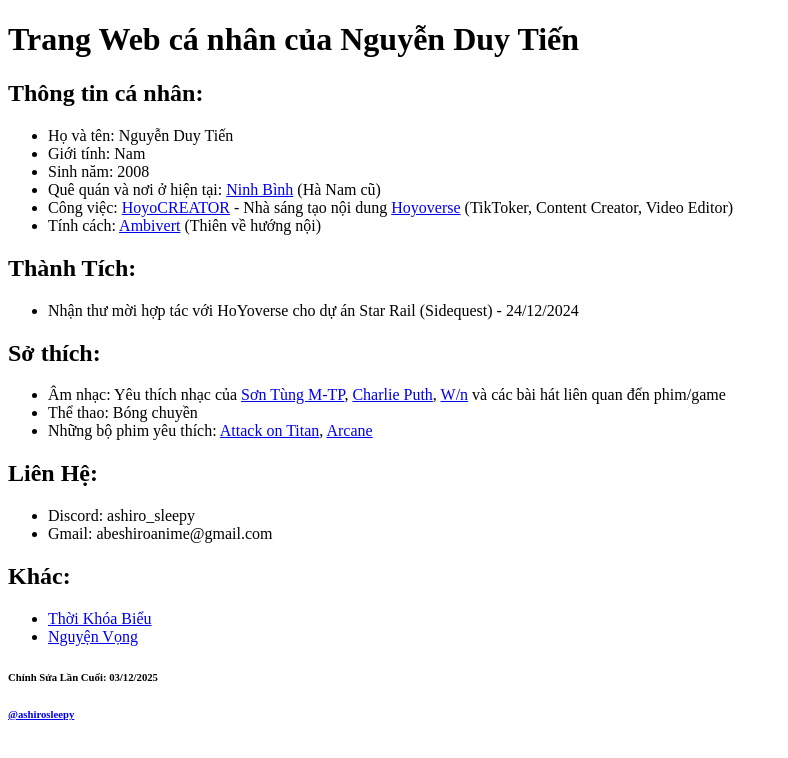
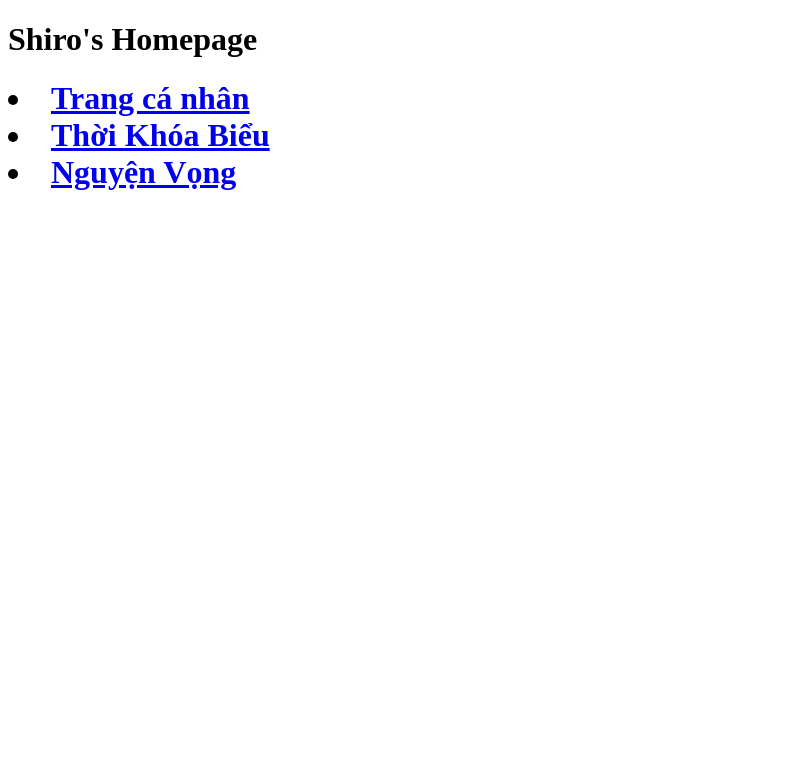
Before and after one commit to ashirosleepy/ashiro, a plain HTML site: page index.html in a window 1280 px wide. Shown: the whole page, without its empty margins (0-788 px from the left). Drawn offline with Linux system fonts and the light colour scheme.

```diff
--- a/index.html
+++ b/index.html
@@ -2,86 +2,24 @@
 <html>
     <head>
         <title>
-            Trang Web Cá Nhân
+            ashiro
         </title>
         <meta charset="utf-8">
     </head>
     <body>
         <h1>
-            Trang Web cá nhân của Nguyễn Duy Tiến
+            Shiro's Homepage
         </h1>
-        <h2>
-            Thông tin cá nhân:
-        </h2>
-        <ul>
+        <h1>
             <li>
-                Họ và tên: Nguyễn Duy Tiến
+                <a href="pages/twcn.html">Trang cá nhân</a>
             </li>
-            <li>
-                Giới tính: Nam
-            </li>
-            <li>
-                Sinh năm: 2008
-            </li>
-            <li>
-                Quê quán và nơi ở hiện tại: <a href="https://ninhbinh.gov.vn/">Ninh Bình</a> (Hà Nam cũ)
-            </li>
-            <li>
-                Công việc: <a href="https://hoyocreators.hoyoverse.com/index.html#/">HoyoCREATOR</a> - Nhà sáng tạo nội dung <a href="https://www.hoyoverse.com/vi-vn/">Hoyoverse</a> (TikToker, Content Creator, Video Editor)
-            </li>
-            <li>
-                Tính cách: <a href="https://en.wikipedia.org/wiki/Extraversion_and_introversion">Ambivert</a> (Thiên về hướng nội)
-            </li>
-        </ul>
-        <h2>
-            Thành Tích:
-        </h2>
-        <ul>
-            <li>
-                Nhận thư mời hợp tác với HoYoverse cho dự án Star Rail (Sidequest) - 24/12/2024
-            </li>
-        </ul>
-        <h2>
-            Sở thích:
-        </h2>
-        <ul>
-            <li>
-                Âm nhạc: Yêu thích nhạc của <a href="https://www.youtube.com/channel/UClyA28-01x4z60eWQ2kiNbA">Sơn Tùng M-TP</a>, <a href="https://www.youtube.com/channel/UCwppdrjsBPAZg5_cUwQjfMQ">Charlie Puth</a>, <a href="https://www.youtube.com/@Winhmm">W/n</a> và các bài hát liên quan đến phim/game
-            </li>
-            <li>
-                Thể thao: Bóng chuyền
-            </li>
-            <li>
-                Những bộ phim yêu thích: <a href="https://en.wikipedia.org/wiki/Attack_on_Titan">Attack on Titan</a>, <a href="https://en.wikipedia.org/wiki/Arcane_(TV_series)">Arcane</a>
-            </li>
-        </ul>
-        <h2>
-            Liên Hệ:
-        </h2>
-        <ul>
-            <li>
-                Discord: ashiro_sleepy
-            </li>
-            <li>
-                Gmail: abeshiroanime@gmail.com
-            </li>
-        </ul>
-        <h2>
-            Khác:
-        </h2>
-        <ul>
             <li>
                 <a href="pages/tkb.html">Thời Khóa Biểu</a>
             </li>
             <li>
                 <a href="pages/nv.html">Nguyện Vọng</a>
             </li>
-        </ul>
-        <h6>
-            Chỉnh Sửa Lần Cuối: 03/12/2025
-        </h6>
-        <h6>
-            <a href="https://ashirosleepy.carrd.co/">@ashirosleepy </a>
-        </h6>
+        </h1>
     </body>
 </html>
```
Also changed, not shown: pages/twcn.html (added, +87 -0 lines).
